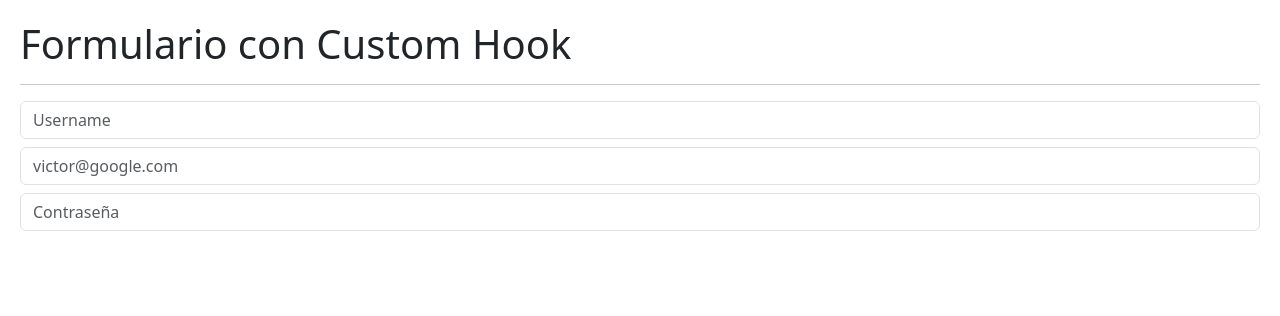
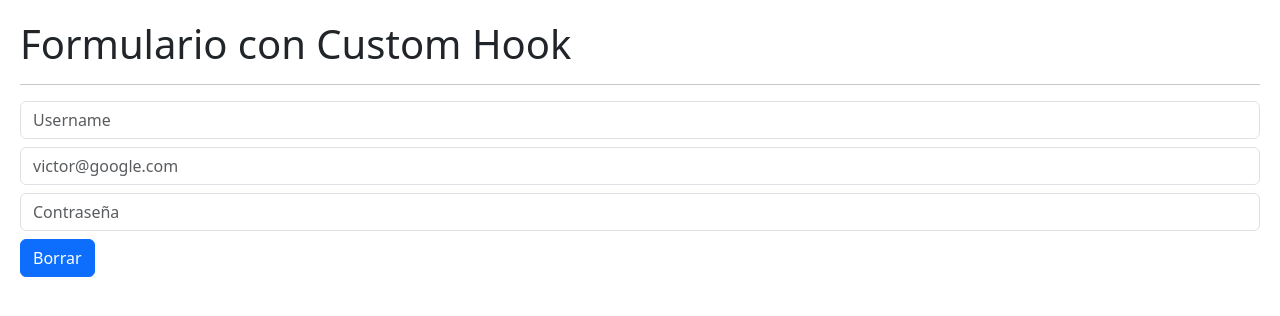
Before and after one commit to VergaraVictor/React, a React (Vite) app in the folder React/05-hook-app/: page / in a window 1280 px wide. Shown: the top 316 px of the page. Built offline with nearby package versions, Linux system fonts and the light colour scheme.

Commit message:
ImplementarFuncionalidadDeResset

```diff
--- a/React/05-hook-app/src/02-useEffect/SimpleWithCustomHook.jsx
+++ b/React/05-hook-app/src/02-useEffect/SimpleWithCustomHook.jsx
@@ -3,7 +3,7 @@
 
 export const FormWithCustomHook = () => {
 
-    const { formState, onInputChange, username, email, password } = useForm({
+    const { formState, onInputChange, onResetForm, username, email, password } = useForm({
         username: '',
         email: '',
         password: ''
@@ -55,6 +55,8 @@
                 onChange={ onInputChange }
             />
 
+            <button onClick={ onResetForm } className="btn btn-primary mt-2">Borrar</button>
+
         </>
     )
 }
--- a/React/05-hook-app/src/Hooks/useForm.js
+++ b/React/05-hook-app/src/Hooks/useForm.js
@@ -12,9 +12,14 @@
         })
     }
 
+    const onResetForm = () => {
+        setformState( initialForm );
+    }
+
     return {
         ...formState,
         formState,
-        onInputChange
+        onInputChange,
+        onResetForm,
     }
 }
```
